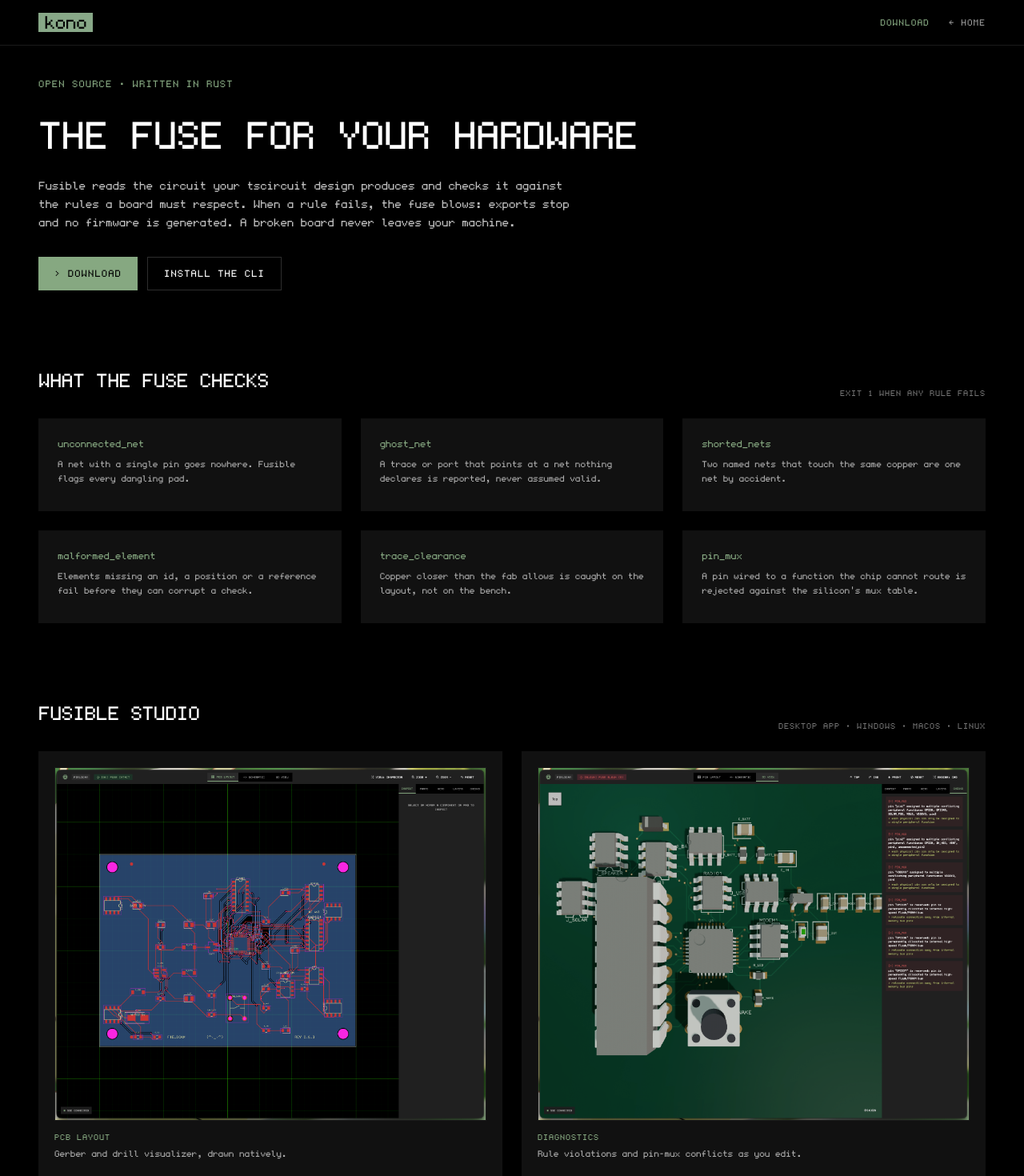
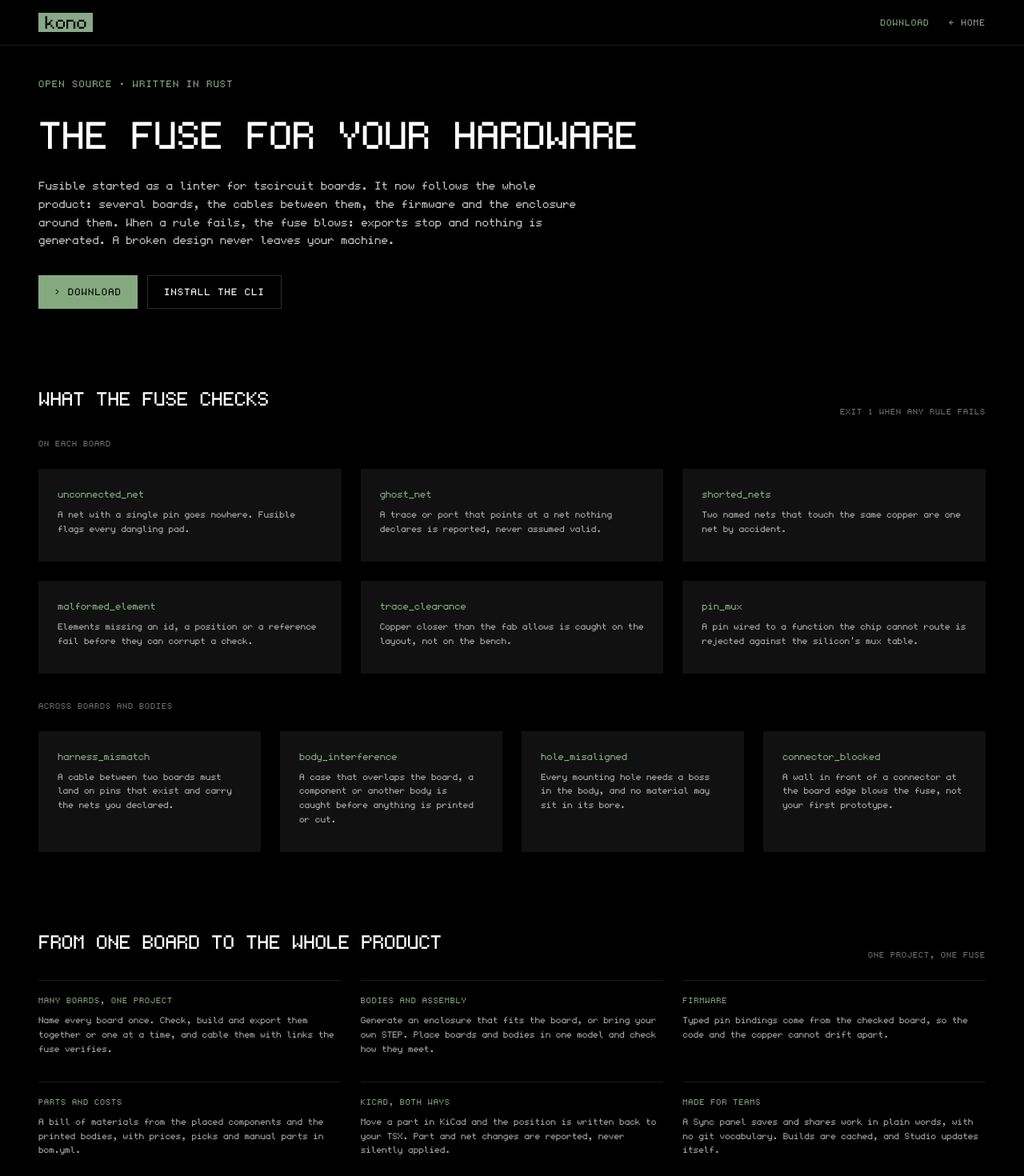
Before and after one commit to KonoLabs/Vitrine, a SvelteKit app: page /fusible in a window 1280 px wide. Shown: the top 1470 px of the page at 80% size. Built offline with nearby package versions, Linux system fonts and the light colour scheme.

Commit message:
feat(fusible): present fusible as a whole-product checker

```diff
--- a/src/lib/components/sections/Fusible.svelte
+++ b/src/lib/components/sections/Fusible.svelte
@@ -3,17 +3,17 @@
     {
       code: "CONTRACT",
       title: "ONE FILE",
-      text: "A single fusible.yml ties the circuit, the chip and the firmware together, so the three can never drift apart.",
+      text: "A single fusible.yml ties boards, cables, firmware and enclosure together, so they can never drift apart.",
     },
     {
       code: "CHECK",
       title: "BEFORE THE BENCH",
-      text: "Electrical and physical rules run on the circuit file itself, before a line of firmware exists.",
+      text: "Electrical and physical rules run on the design itself, from one board to the finished assembly, before anything is built.",
     },
     {
       code: "FUSE BLOWS",
       title: "FAIL-CLOSED",
-      text: "A failing rule exits with an error and no firmware is generated. A broken board never reaches production.",
+      text: "A failing rule exits with an error and nothing is generated. A broken design never reaches production.",
     },
   ];
 
@@ -81,15 +81,17 @@
     >
       <div class="space-y-5">
         <p class="text-sm text-[#FFFFFF]/80 leading-relaxed">
-          Hardware and firmware usually live in two separate worlds, and
-          mistakes only show up on the bench. Fusible reads the circuit file
-          your design tools produce, checks it against the rules a board must
-          respect, and refuses to generate firmware for a board that fails them.
+          Boards, firmware and enclosures usually live in separate worlds, and
+          mistakes only show up on the bench. Fusible reads the design your
+          tools produce, checks every board, the cables between them and the
+          case around them, and refuses to generate anything for a design that
+          fails.
         </p>
         <div class="space-y-2 text-xs text-[#86A881]">
           <div>+ Reads the circuit JSON produced by tscircuit</div>
           <div>+ Checks the electrical and physical rules of the board</div>
-          <div>+ One fusible.yml for circuit, chip and firmware</div>
+          <div>+ One fusible.yml for boards, firmware and enclosure</div>
+          <div>+ Checks that cases fit boards: holes, bosses, connectors</div>
           <div>+ Documented exit codes your build can act on</div>
         </div>
       </div>
--- a/src/routes/fusible/+page.svelte
+++ b/src/routes/fusible/+page.svelte
@@ -2,7 +2,7 @@
   import { page } from "$app/state";
   import Seo from "$lib/components/Seo.svelte";
 
-  const rules = [
+  const boardRules = [
     {
       code: "unconnected_net",
       text: "A net with a single pin goes nowhere. Fusible flags every dangling pad.",
@@ -26,6 +26,52 @@
     {
       code: "pin_mux",
       text: "A pin wired to a function the chip cannot route is rejected against the silicon's mux table.",
+    },
+  ];
+
+  const productRules = [
+    {
+      code: "harness_mismatch",
+      text: "A cable between two boards must land on pins that exist and carry the nets you declared.",
+    },
+    {
+      code: "body_interference",
+      text: "A case that overlaps the board, a component or another body is caught before anything is printed or cut.",
+    },
+    {
+      code: "hole_misaligned",
+      text: "Every mounting hole needs a boss in the body, and no material may sit in its bore.",
+    },
+    {
+      code: "connector_blocked",
+      text: "A wall in front of a connector at the board edge blows the fuse, not your first prototype.",
+    },
+  ];
+
+  const scope = [
+    {
+      code: "MANY BOARDS, ONE PROJECT",
+      text: "Name every board once. Check, build and export them together or one at a time, and cable them with links the fuse verifies.",
+    },
+    {
+      code: "BODIES AND ASSEMBLY",
+      text: "Generate an enclosure that fits the board, or bring your own STEP. Place boards and bodies in one model and check how they meet.",
+    },
+    {
+      code: "FIRMWARE",
+      text: "Typed pin bindings come from the checked board, so the code and the copper cannot drift apart.",
+    },
+    {
+      code: "PARTS AND COSTS",
+      text: "A bill of materials from the placed components and the printed bodies, with prices, picks and manual parts in bom.yml.",
+    },
+    {
+      code: "KICAD, BOTH WAYS",
+      text: "Move a part in KiCad and the position is written back to your TSX. Part and net changes are reported, never silently applied.",
+    },
+    {
+      code: "MADE FOR TEAMS",
+      text: "A Sync panel saves and shares work in plain words, with no git vocabulary. Builds are cached, and Studio updates itself.",
     },
   ];
 
@@ -62,6 +108,13 @@
   main:   { entry: boards/main/index.tsx, mcu: esp32-s3 }
   sensor: { entry: boards/sensor/index.tsx, mcu: rp2040 }
 
+links:
+  cable:
+    from: main.J2
+    to: sensor.J1
+    wires:
+      - { a: 1, b: 1, net: GND }
+
 firmware:
   app:
     board: main
@@ -72,7 +125,13 @@
 bodies:
   case:
     generate: enclosure
-    board: main`;
+    board: main
+
+assembly:
+  parts:
+    main:   { at: [0, 0, 0] }
+    sensor: { at: [0, 0, 12] }
+    case:   {}`;
 
   type Token = { text: string; tone: string };
 
@@ -85,10 +144,10 @@
   };
 
   function tokenize(line: string): Token[] {
-    const parts = line.match(/\s+|[{},:]|[^\s{},:]+/g) ?? [];
+    const parts = line.match(/\s+|[{}[\],:]|[^\s{}[\],:]+/g) ?? [];
     return parts.map((text, index) => {
       if (/^\s+$/.test(text)) return { text, tone: "space" };
-      if (/^[{},:]$/.test(text)) return { text, tone: "punct" };
+      if (/^[{}[\],:]$/.test(text)) return { text, tone: "punct" };
       const next = parts.slice(index + 1).find((part) => !/^\s+$/.test(part));
       if (next === ":") return { text, tone: "key" };
       return { text, tone: /[/.]/.test(text) ? "path" : "value" };
@@ -107,8 +166,16 @@
       text: "Typed pin bindings are generated from the checked board, never hand-copied.",
     },
     {
+      code: "LINKS",
+      text: "Cables between boards, verified pin by pin and net by net.",
+    },
+    {
       code: "BODIES",
       text: "Authored or generated enclosures, built only once the board passes.",
+    },
+    {
+      code: "ASSEMBLY",
+      text: "Boards and bodies placed in one model, checked for collisions, blocked connectors and missing bosses.",
     },
   ];
 
@@ -128,6 +195,11 @@
       files: "schematic.svg · pcb.svg · schematic.pdf",
       text: "What a reviewer needs.",
     },
+    {
+      code: "ASSEMBLY",
+      files: "assembly.glb · assembly.step",
+      text: "The whole product in one model: boards and bodies, fitted.",
+    },
   ];
 
   const commands = [
@@ -139,8 +211,8 @@
 </script>
 
 <Seo
-  title="Fusible — the fuse for your hardware | Kono"
-  description="Fusible is an open-source electronic linter and tscircuit project manager. A failing rule blows the fuse and blocks exports and firmware codegen. Download Fusible Studio or the CLI."
+  title="Fusible — the fuse for your whole hardware product | Kono"
+  description="Fusible is an open-source tool that checks a whole hardware product: boards, cables between them, firmware and enclosure. A failing rule blows the fuse and blocks exports and codegen. Download Fusible Studio or the CLI."
   path="/fusible"
   jsonLd={{
     "@type": "SoftwareApplication",
@@ -148,13 +220,13 @@
     applicationCategory: "DeveloperApplication",
     operatingSystem: "Windows, macOS, Linux",
     description:
-      "Open-source electronic linter and tscircuit project manager. A failing rule blows the fuse and blocks exports and firmware codegen.",
+      "Open-source tool that checks a whole hardware product: boards, cables, firmware and enclosure. A failing rule blows the fuse and blocks exports and codegen.",
     url: `${page.url.origin}/fusible`,
     downloadUrl: `${page.url.origin}/fusible/download`,
     offers: { "@type": "Offer", price: "0", priceCurrency: "USD" },
     publisher: { "@type": "Organization", name: "Kono" },
   }}
-  keywords="Fusible, tscircuit, electronic linter, PCB design rule check, Circuit JSON, Embassy, firmware codegen, Gerber export"
+  keywords="Fusible, tscircuit, electronic linter, PCB design rule check, enclosure generator, hardware assembly check, bill of materials, KiCad sync, firmware codegen, Gerber export"
 />
 
 <div class="relative min-h-screen bg-[#000000] text-[#FFFFFF]">
@@ -195,10 +267,11 @@
         THE FUSE FOR YOUR HARDWARE
       </h1>
       <p class="text-sm text-[#FFFFFF]/75 max-w-2xl leading-relaxed">
-        Fusible reads the circuit your tscircuit design produces and checks it
-        against the rules a board must respect. When a rule fails, the fuse
-        blows: exports stop and no firmware is generated. A broken board never
-        leaves your machine.
+        Fusible started as a linter for tscircuit boards. It now follows the
+        whole product: several boards, the cables between them, the firmware
+        and the enclosure around them. When a rule fails, the fuse blows:
+        exports stop and nothing is generated. A broken design never leaves
+        your machine.
       </p>
       <div class="flex flex-col sm:flex-row gap-3 pt-2">
         <a
@@ -223,12 +296,51 @@
           EXIT 1 WHEN ANY RULE FAILS
         </span>
       </div>
+      <div class="text-[10px] uppercase tracking-widest text-[#FFFFFF]/45">
+        ON EACH BOARD
+      </div>
       <div class="grid grid-cols-1 md:grid-cols-2 lg:grid-cols-3 gap-6">
-        {#each rules as rule}
+        {#each boardRules as rule}
           <div class="bg-surface p-6 space-y-2">
             <div class="text-xs text-[#86A881] break-words">{rule.code}</div>
             <p class="text-[11px] text-[#FFFFFF]/65 leading-relaxed">
               {rule.text}
+            </p>
+          </div>
+        {/each}
+      </div>
+      <div class="text-[10px] uppercase tracking-widest text-[#FFFFFF]/45 pt-2">
+        ACROSS BOARDS AND BODIES
+      </div>
+      <div class="grid grid-cols-1 md:grid-cols-2 lg:grid-cols-4 gap-6">
+        {#each productRules as rule}
+          <div class="bg-surface p-6 space-y-2">
+            <div class="text-xs text-[#86A881] break-words">{rule.code}</div>
+            <p class="text-[11px] text-[#FFFFFF]/65 leading-relaxed">
+              {rule.text}
+            </p>
+          </div>
+        {/each}
+      </div>
+    </section>
+
+    <section class="space-y-6">
+      <div class="flex flex-col md:flex-row md:items-end justify-between gap-3">
+        <h2 class="text-xl md:text-2xl uppercase">
+          FROM ONE BOARD TO THE WHOLE PRODUCT
+        </h2>
+        <span class="text-[10px] uppercase tracking-widest text-[#FFFFFF]/45">
+          ONE PROJECT, ONE FUSE
+        </span>
+      </div>
+      <div class="grid grid-cols-1 md:grid-cols-2 lg:grid-cols-3 gap-6">
+        {#each scope as item}
+          <div class="border-t border-border pt-4 space-y-2">
+            <div class="text-[10px] uppercase tracking-widest text-[#86A881]">
+              {item.code}
+            </div>
+            <p class="text-[11px] text-[#FFFFFF]/65 leading-relaxed">
+              {item.text}
             </p>
           </div>
         {/each}
@@ -268,8 +380,9 @@
       <div class="lg:col-span-5 space-y-5">
         <h2 class="text-xl md:text-2xl uppercase">ONE MANIFEST</h2>
         <p class="text-sm text-[#FFFFFF]/75 leading-relaxed">
-          A single fusible.yml ties boards, firmware and bodies together, so
-          the circuit, the chip and the code can never drift apart.
+          A single fusible.yml ties boards, cables, firmware, bodies and the
+          assembly together, so the circuit, the chip, the code and the case can
+          never drift apart.
         </p>
         <div class="space-y-4">
           {#each manifestPoints as point}
@@ -311,7 +424,7 @@
           FUSIBLE EXPORT --PRESET ALL
         </span>
       </div>
-      <div class="grid grid-cols-1 md:grid-cols-3 gap-6">
+      <div class="grid grid-cols-1 md:grid-cols-2 lg:grid-cols-4 gap-6">
         {#each presets as preset}
           <div class="border-t border-border pt-4 space-y-2">
             <div class="text-[10px] uppercase tracking-widest text-[#86A881]">
```
